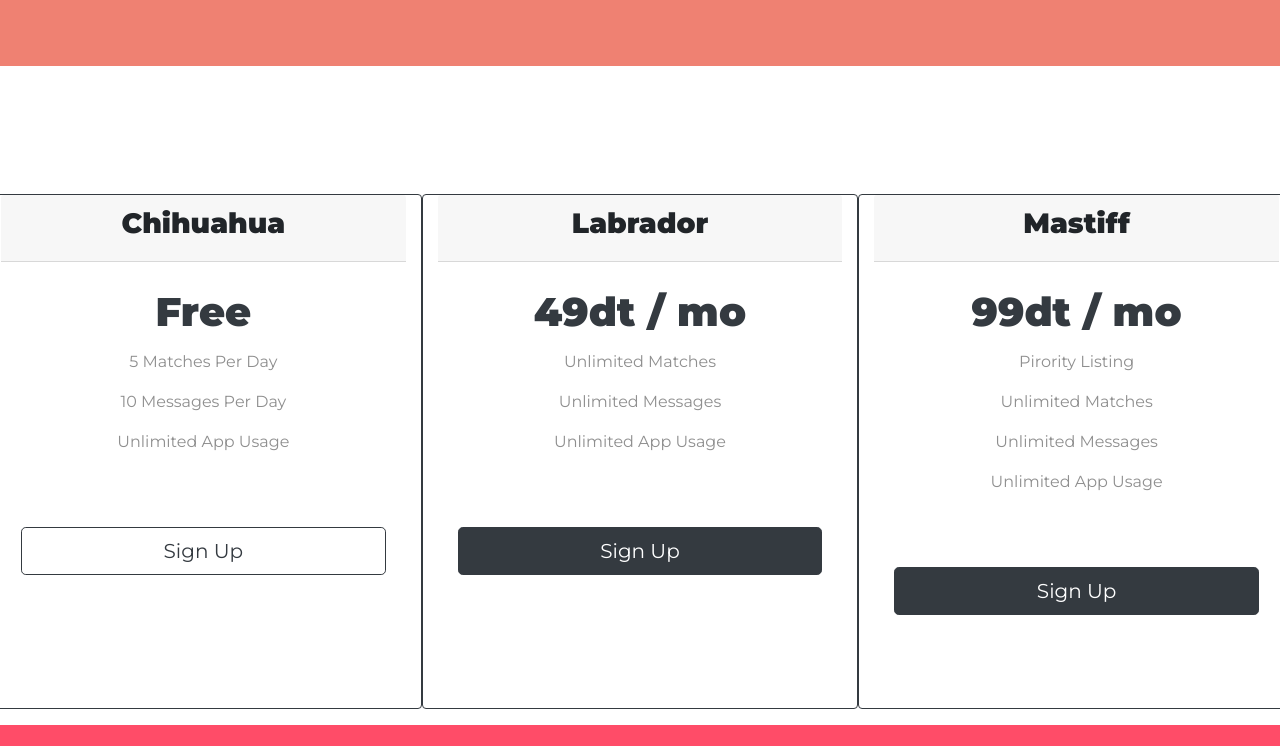
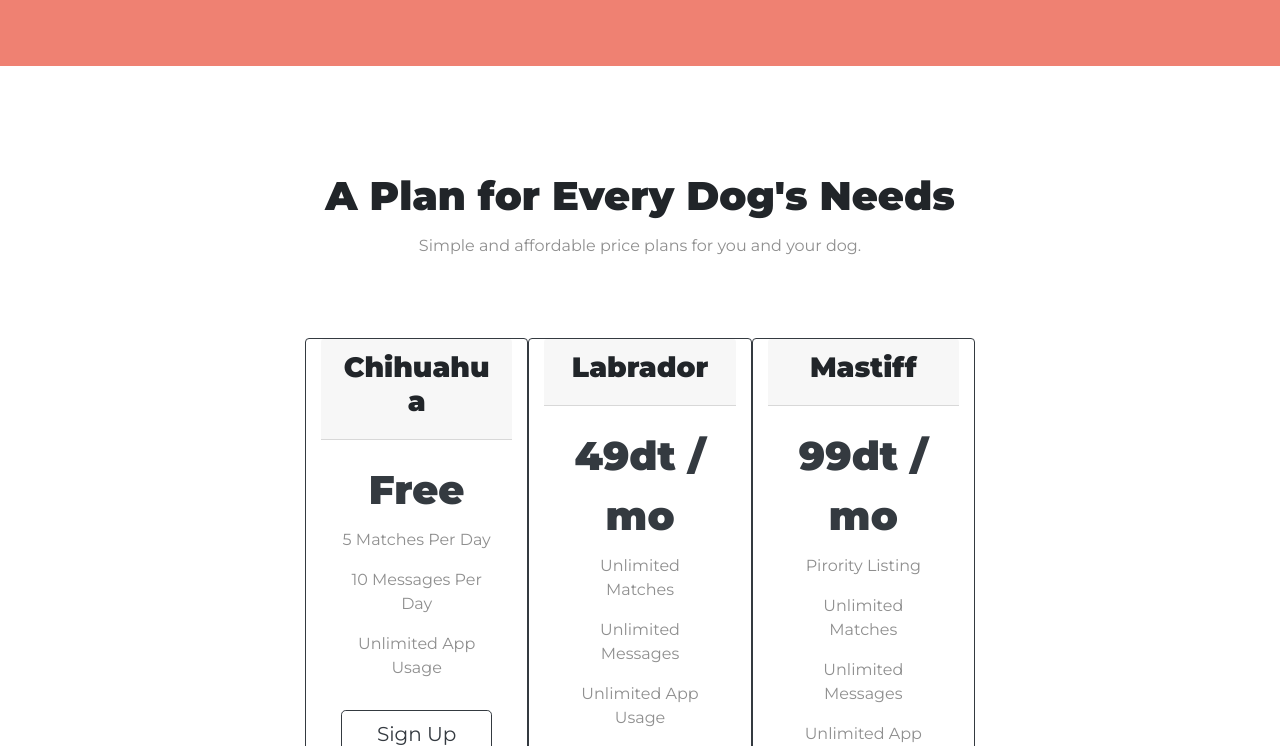
Before and after one commit to maryemchk/tindog, a plain HTML site: page index.html in a window 1280 px wide. Shown: the part 2014-2760 px from the top of the page. Drawn offline with nearby package versions, Linux system fonts and the light colour scheme.

Commit message:
Update index.html

```diff
--- a/index.html
+++ b/index.html
@@ -147,9 +147,14 @@
 
 
   <!-- Pricing -->
+<section id="pricing">
 
- <div class="row d-flex">
-  <div class="card pricing-column border-dark mb-3 col-lg-4 col-md-6 col-sm-12" >
+  <h2>A Plan for Every Dog's Needs</h2>
+  <p>Simple and affordable price plans for you and your dog.</p>
+
+  <div class="row justify-content-between">
+
+    <div class="card pricing-column border-dark mb-3 col-lg-4 col-md-6 col-sm-12">
       <div class="card-header">
         <h3>Chihuahua</h3>
       </div>
@@ -161,7 +166,8 @@
         <button type="button" class="btn btn-lg btn-block btn-outline-dark">Sign Up</button>
       </div>
     </div>
-  <div class="card pricing-column border-dark mb-3 col-lg-4 col-md-6 col-sm-12" >
+
+    <div class="card pricing-column border-dark mb-3 col-lg-4 col-md-6 col-sm-12">
       <div class="card-header">
         <h3>Labrador</h3>
       </div>
@@ -173,6 +179,7 @@
         <button type="button" class="btn btn-lg btn-block btn-dark">Sign Up</button>
       </div>
     </div>
+
     <div class="card pricing-column border-dark mb-3 col-lg-4 col-md col-sm-12">
       <div class="card-header">
         <h3>Mastiff</h3>
@@ -186,7 +193,11 @@
         <button type="button" class="btn btn-lg btn-block btn-dark">Sign Up</button>
       </div>
     </div>
+
   </div>
+
+</section>
+
 
   <!-- Call to Action -->
 
```
Lines whose indentation alone changed are shown as unchanged.
